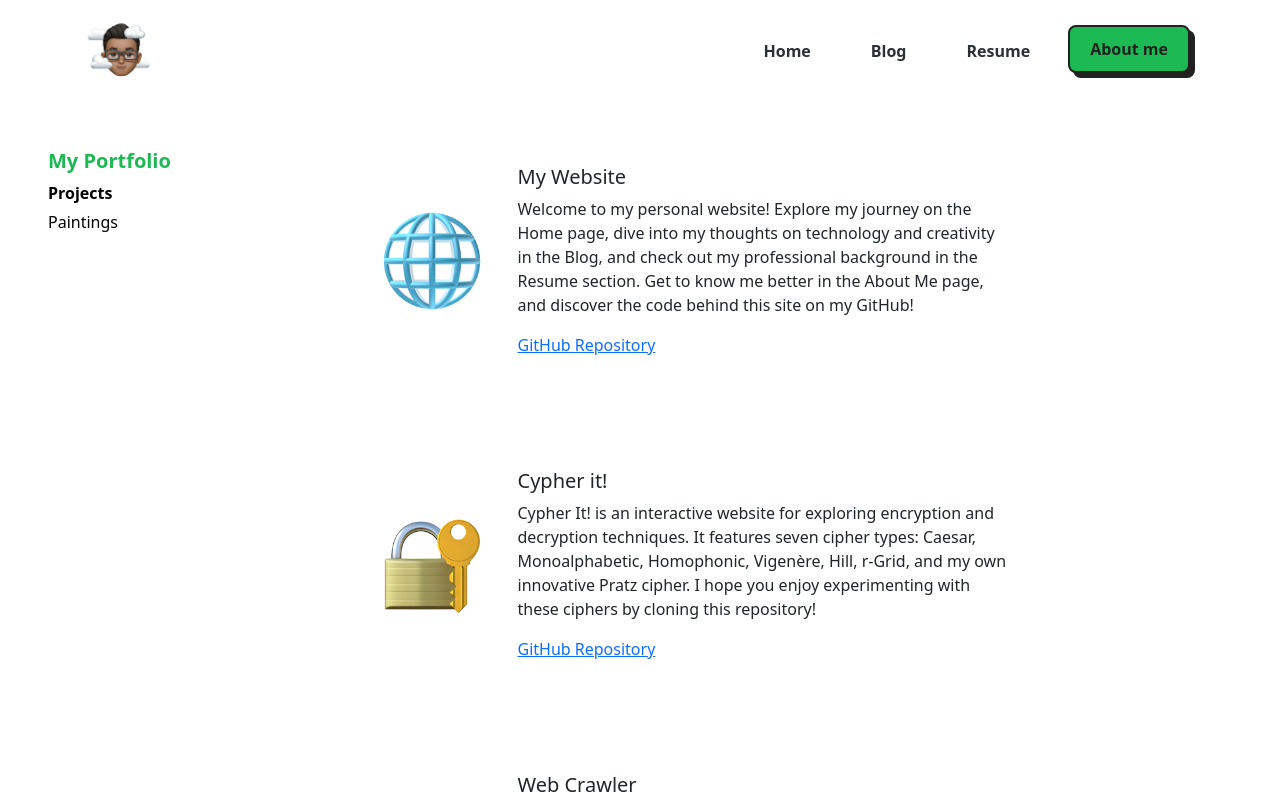
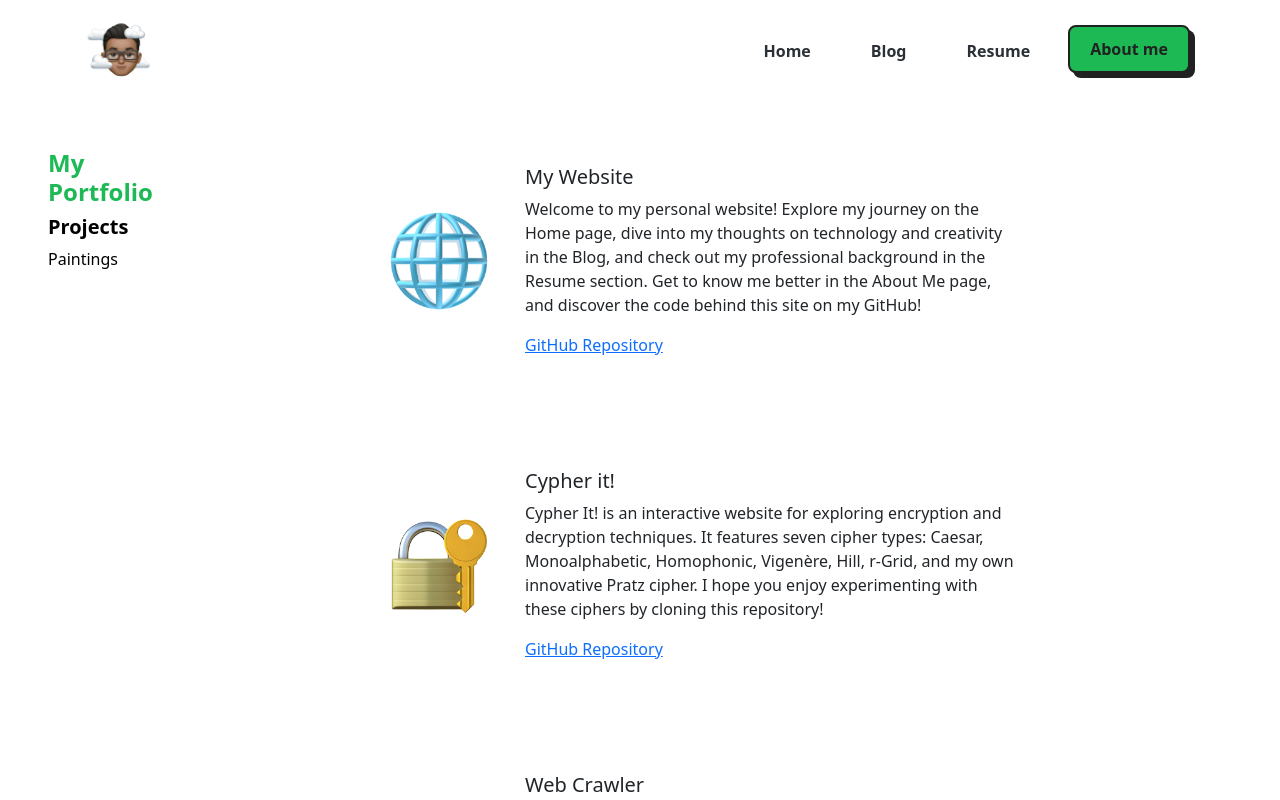
Before and after one commit to przths/website-react, a React (Create React App) app: page / in a window 1280 px wide. Both pictures are taken after a click on the button "Portfolio". Shown: the top 800 px of the page. Built offline with nearby package versions, Linux system fonts and the light colour scheme.

Commit message:
Added header selector UI.

```diff
--- a/src/Common/StyledAtoms.js
+++ b/src/Common/StyledAtoms.js
@@ -75,8 +75,8 @@ export const SimpleButtonSelect = styled.button`
     background: none;
     border: none;
     padding: 0px;
-    margin-bottom: 5px;
     text-align: left;
+    font-size: 1rem;
     cursor: pointer;
     color: ${props => props.textColor};
     &:hover {
--- a/src/Pages/Portfolio/Portfolio.css
+++ b/src/Pages/Portfolio/Portfolio.css
@@ -14,5 +14,5 @@
 }
 
 .left-panel {
-    min-width: 130px;
+    min-width: 140px;
 }
--- a/src/Pages/Portfolio/Portfolio.js
+++ b/src/Pages/Portfolio/Portfolio.js
@@ -41,24 +41,24 @@ const PortfolioPage = () => {
         <PageHeader>
             <div class='d-flex flex-direction justify-content-around fill m-5'>
                 <div class="d-flex flex-column left-panel">
-                    <h5 class="mb-2 title-color">
+                    <h4 class="mb-2 title-color">
                         <strong>
                             My Portfolio
                         </strong>
-                    </h5>
+                    </h4>
                     <SimpleButtonSelect
                         onClick={() => {
                             setProjects(true);
                         }}
                     >
-                        { projects ? <strong>Projects</strong> : 'Projects' }
+                        { projects ? <h5><strong>Projects</strong></h5> : 'Projects' }
                     </SimpleButtonSelect>
                     <SimpleButtonSelect
                         onClick={() => {
                             setPaintings(true);
                         }}
                     >
-                        { paintings ? <strong>Paintings</strong> : 'Paintings' }
+                        { paintings ? <h5><strong>Paintings</strong></h5> : 'Paintings' }
                     </SimpleButtonSelect>
                 </div>
                 <div class="mx-auto my-auto text-section align-items-stretch">
```
